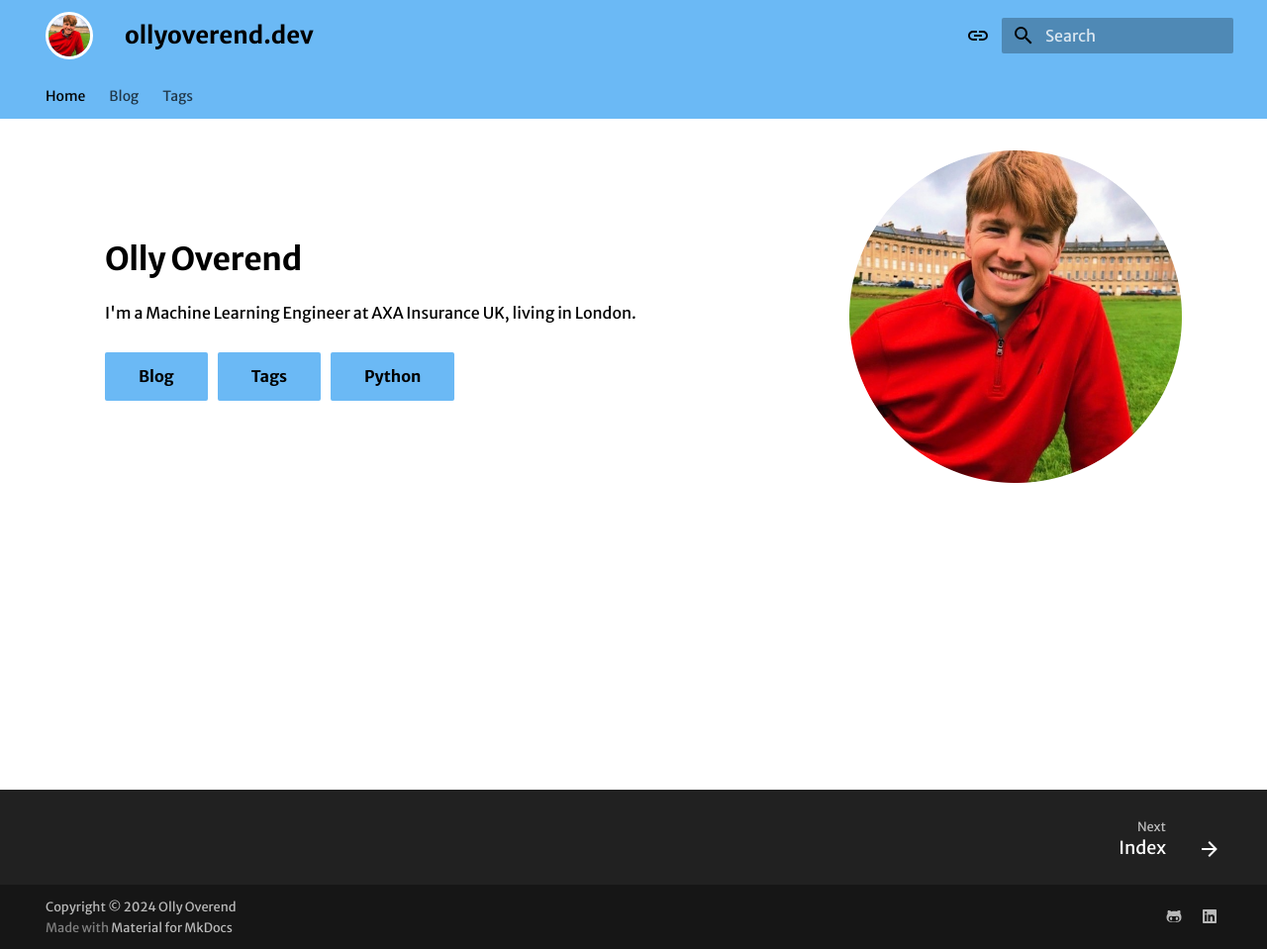
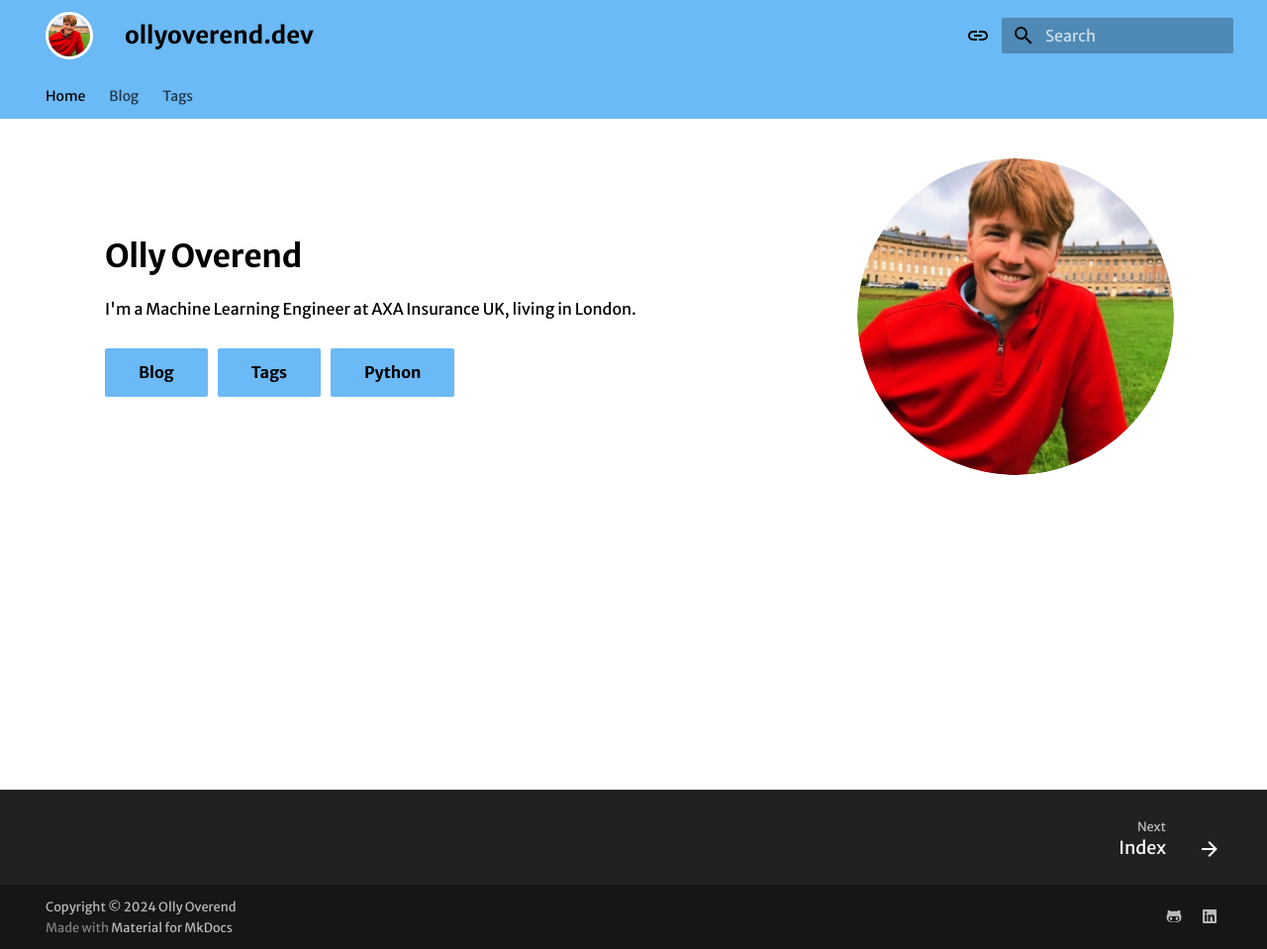
Before and after one commit to OliverOverend/ollyoverend.dev, an MkDocs documentation site: the page built from docs/index.md, in a window 1280 px wide and 959 px high. Shown: the whole window at 99% size. Built offline with MkDocs 1.6.1 and Material for MkDocs 9.7.7, drawn with Linux system fonts in a browser that asks for light colours; some web fonts are replaced.

Commit message:
Adjusts hero image styling for improved appearance; sets height to 100% and adds border

```diff
--- a/assets/home.html
+++ b/assets/home.html
@@ -45,7 +45,11 @@
 
     .tx-hero__image img {
         width: 100%;
-        height: auto;
+        height: 100%;
+        object-fit: cover;
+        display: block;
+        border-radius: 50%;
+        border: 0.4rem solid #ffffff;
     }
 
     .tx-hero .md-button {
```
